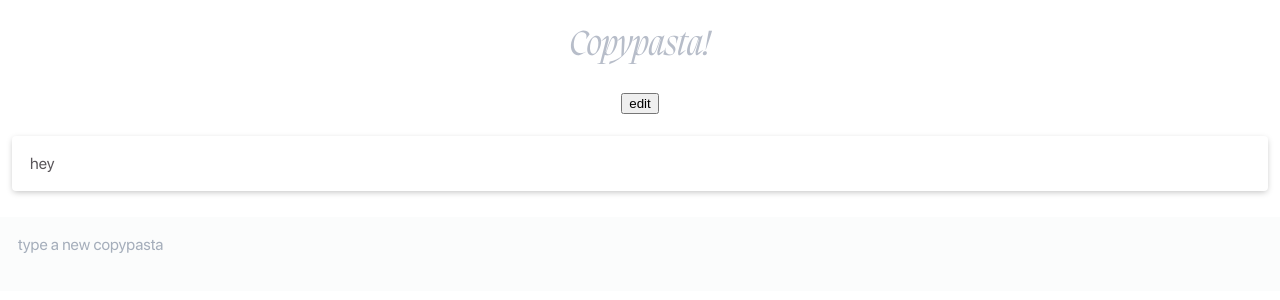
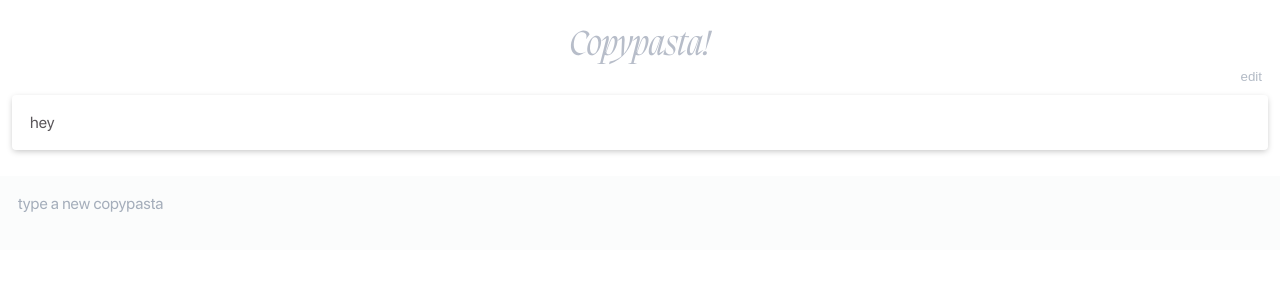
Before and after one commit to songeunyou/copypasta, a React (Create React App) app: page / in a window 1280 px wide. Shown: the top 300 px of the page. Built offline with nearby package versions, Linux system fonts and the light colour scheme.

Commit message:
Styled edit button

```diff
--- a/src/App.js
+++ b/src/App.js
@@ -49,7 +49,7 @@ function App() {
     <div className="App">
       <div className="content">
         <h1>Copypasta!</h1>
-        <span>
+        <span className="edit-span">
           <button
             className="edit-btn"
             onClick={() => setEditingMode(!editingMode)}>
--- a/src/components/CopyText.js
+++ b/src/components/CopyText.js
@@ -19,7 +19,7 @@ function CopyText({ clipping, editingMode }) {
 
       navigator.clipboard.writeText(clipping).then(function() {
           setCopied(true);
-          setTimeout(() => setCopied(false), 2500);
+          setTimeout(() => setCopied(false), 1200);
       }.bind(this), function() {
           console.log("Failed to copy");
       });
@@ -28,7 +28,7 @@ function CopyText({ clipping, editingMode }) {
   return (
     <div className="copy-text" onClick={() => handleClick()}>
       <div className="copied" style={{ opacity: copied ? 1 : 0 }}>
-        <p>Copied!</p>
+        <p>Copied</p>
       </div>
 
       <p>{clipping}</p>
--- a/src/sass/App.scss
+++ b/src/sass/App.scss
@@ -18,6 +18,7 @@ h1 {
   cursor: default;
   font-family: Migra;
   font-size: 36px;
+  margin-bottom: 0px;
   font-weight: 400;
   color: #B7BDC9;
 }
@@ -33,13 +34,27 @@ p {
 
 /*--------------- COMPONENTS ---------------*/
 
+.edit-span {
+  padding: 0px 12px;
+  display: flex;
+  justify-content: flex-end;
 
-.edit-btn {
-  cursor: pointer;
+  .edit-btn {
+    cursor: pointer;
+    background: none;
+    border: none;
+    color: #B3BBC6;
+    transition: 0.1s;
+
+    &:hover {
+      color: #758397;
+    }
+  }
 }
 
 .copy-textblocks {
   padding: 12px;
+  padding-top: 0px;
   max-height: 400px;
   overflow: scroll;
 }
```
